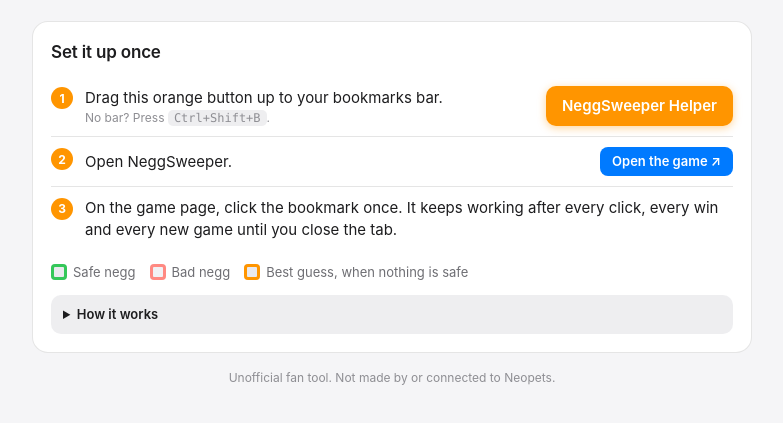
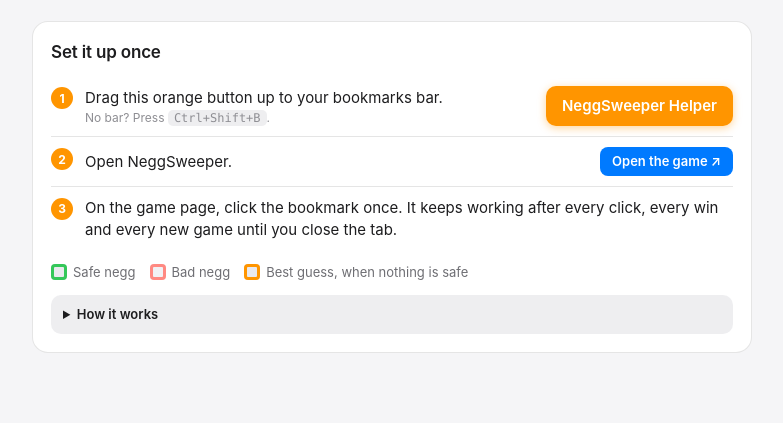
Before and after one commit to fang89/Neopets-neggsweeper-solver, a plain HTML site: page index.html in a window 1280 px wide. Shown: the part 177-600 px from the top of the page, without its empty margins (248-1031 px from the left). Drawn offline with Linux system fonts and the light colour scheme.

Commit message:
Remove the fan-tool footer line
Co-Authored-By: Claude Opus 5.5 <noreply@anthropic.com>

```diff
--- a/index.html
+++ b/index.html
@@ -68,7 +68,6 @@
   a.gh:hover { transform: translateY(-1px); }
   a.gh svg { width: 18px; height: 18px; fill: currentColor; flex: none; }
   a.gh .go { opacity: .6; font-weight: 400; }
-  footer { color: var(--faint); font-size: 12px; margin-top: 16px; text-align: center; }
   @media (max-width: 480px) { h1 { font-size: 24px; } .card { padding: 14px; } }
 </style>
 </head>
@@ -100,7 +99,6 @@
     </details>
   </section>
 
-  <footer>Unofficial fan tool. Not made by or connected to Neopets.</footer>
 </main>
 
 <script type="text/plain" id="bm-src">(() => {
```
Also changed, not shown: 1 other file.
